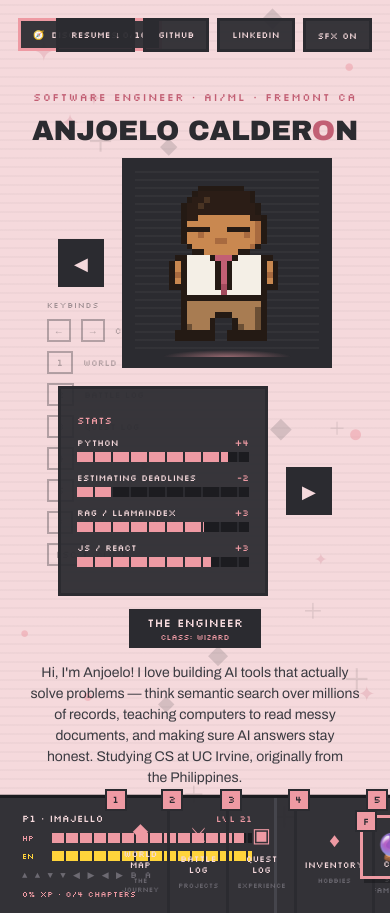
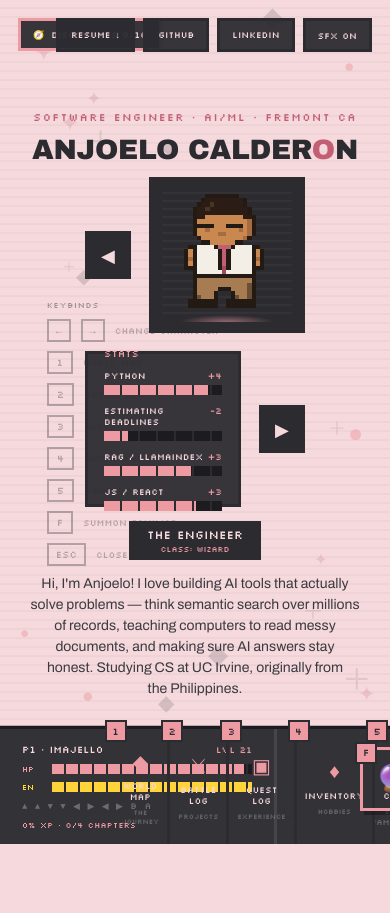
Before and after one commit to jelo-ca/imajello.com-v2, a React (Vite) app in the folder client/: page / in a window 390 px wide. After the commit the page ends 844 px from the top, so only its background shows below. Built offline with nearby package versions, Linux system fonts and the light colour scheme.

Commit message:
feat(mobile): shrink hero portrait/stat boxes below 768px

```diff
--- a/client/src/components/scene/HeroCharacterViewer.module.css
+++ b/client/src/components/scene/HeroCharacterViewer.module.css
@@ -185,3 +185,11 @@
   text-align: center;
   text-wrap: pretty;
 }
+
+@media (max-width: 768px) {
+  .portraitBox,
+  .statPanel {
+    width: clamp(140px, 40vw, 210px);
+    height: clamp(140px, 40vw, 210px);
+  }
+}
```
